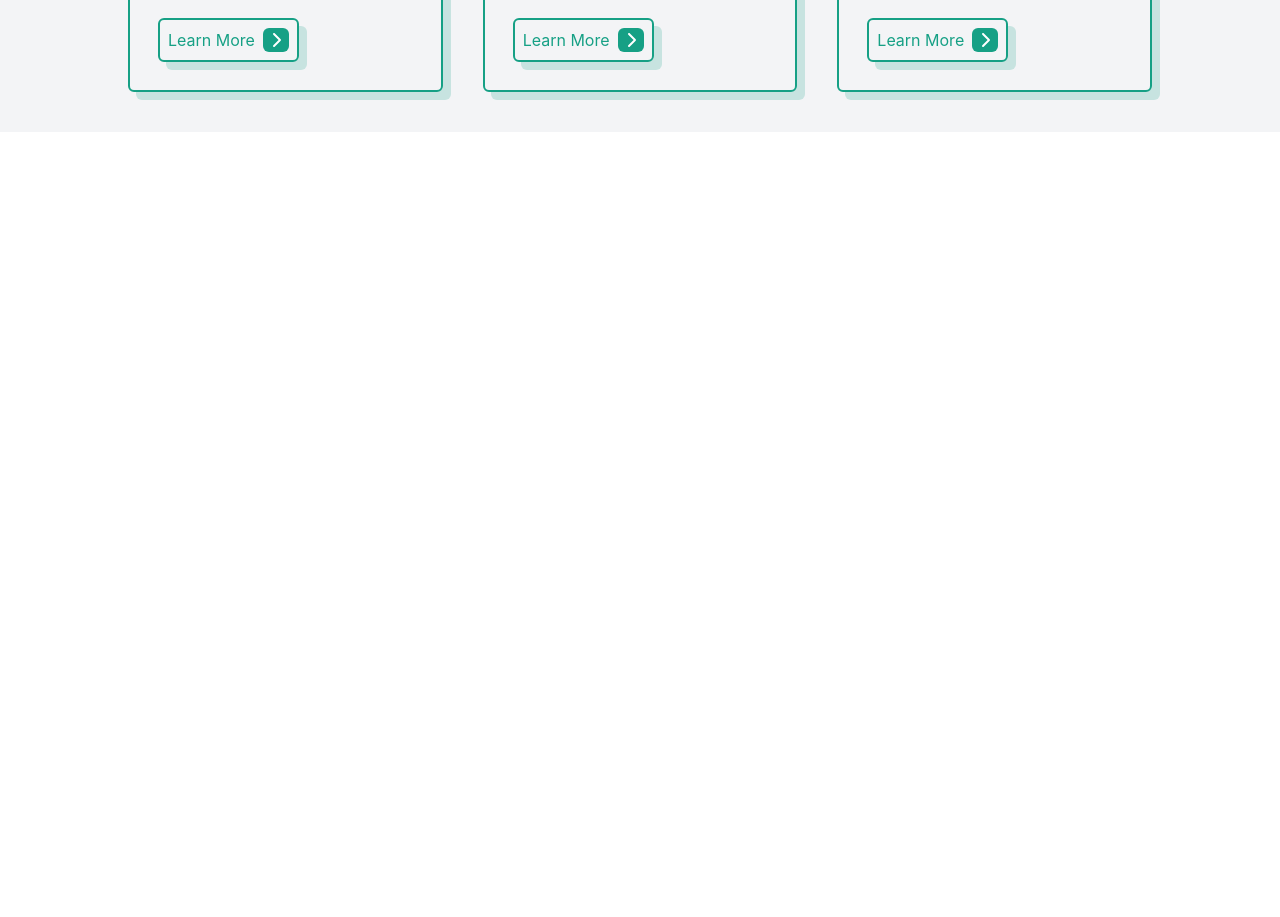
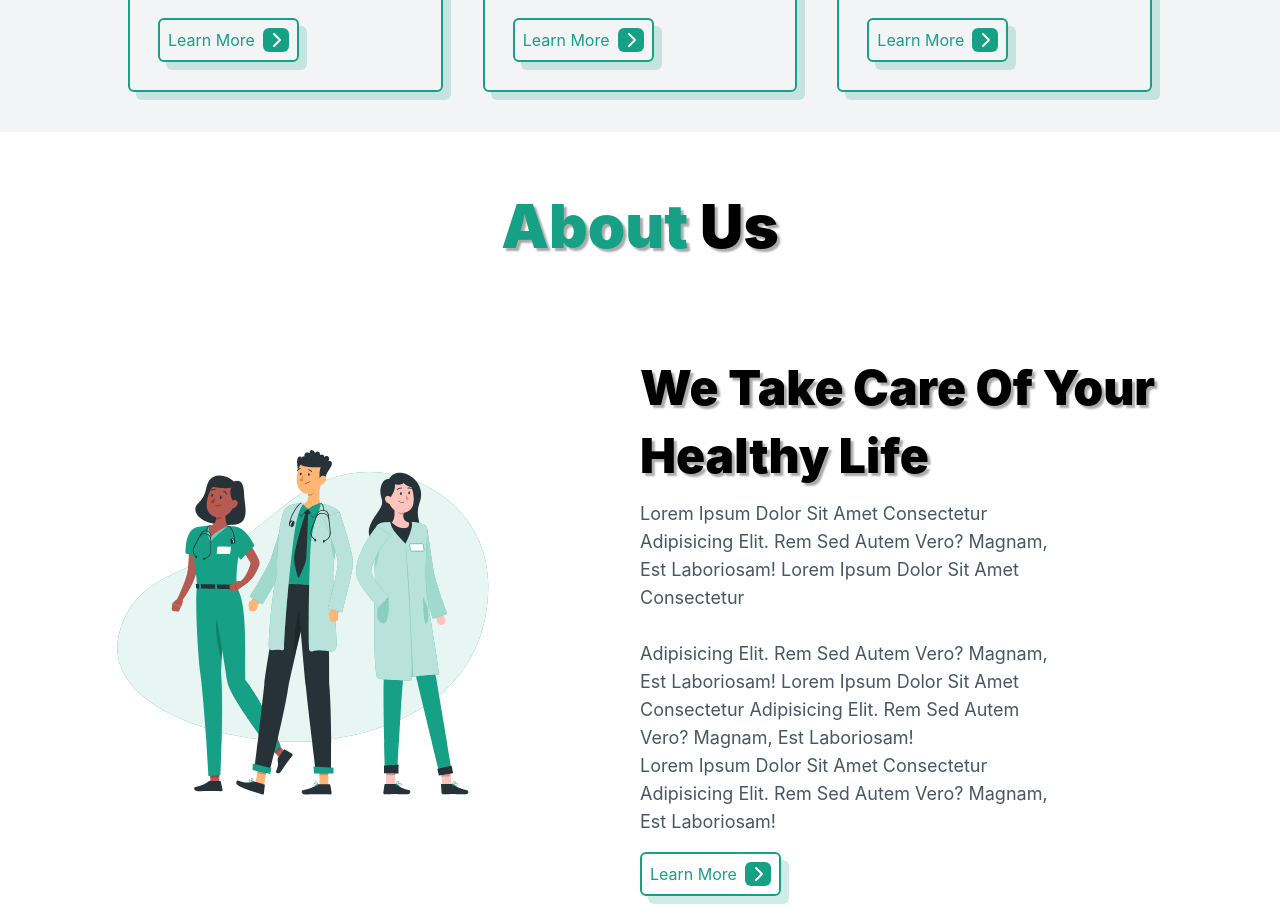
Before and after one commit to KofiAckah/MedCare, a React (Create React App) app: page / in a window 1280 px wide. Shown: the part 1880-2797 px from the top of the page. Before the commit the page ends 2012 px from the top, so only its background shows below. Built offline with nearby package versions, Linux system fonts and the light colour scheme.

Commit message:
Done with the About Page

```diff
--- a/src/App.js
+++ b/src/App.js
@@ -1,4 +1,5 @@
 import "./App.css";
+import About from "./Components/About";
 import Home from "./Components/Home";
 import InfoHome from "./Components/InfoHome";
 import NavBar from "./Components/NavBar";
@@ -11,6 +12,7 @@ function App() {
       <Home />
       <InfoHome />
       <Services />
+      <About />
     </div>
   );
 }
--- /dev/null
+++ b/src/Components/About.js
@@ -0,0 +1,40 @@
+import React from "react";
+import DocImage from "../Images/Doctors.gif";
+import { FontAwesomeIcon } from "@fortawesome/react-fontawesome";
+import { faChevronRight } from "@fortawesome/free-solid-svg-icons";
+
+export default function About() {
+  return (
+    <div id="about" className="h-screen grid grid-cols-2">
+      <h2 className="col-span-2 text-center text-6xl font-black text-shadow mt-16">
+        <span className="text-primary">About</span> Us
+      </h2>
+      <div className="flex justify-center items-center h-full">
+        <img src={DocImage} alt="Gif Image of A Doctor" className="bg-none" />
+      </div>
+      <div className="flex flex-col h-full justify-center">
+        <h2 className="text-5xl font-black text-shadow">
+          We Take Care Of Your <span className="block my-5">Healthy Life</span>
+        </h2>
+        <p className="w-8/12 text-lg text-gray-600">
+          Lorem Ipsum Dolor Sit Amet Consectetur Adipisicing Elit. Rem Sed Autem
+          Vero? Magnam, Est Laboriosam! Lorem Ipsum Dolor Sit Amet Consectetur
+          <br />
+          <br />
+          Adipisicing Elit. Rem Sed Autem Vero? Magnam, Est Laboriosam! Lorem
+          Ipsum Dolor Sit Amet Consectetur Adipisicing Elit. Rem Sed Autem Vero?
+          Magnam, Est Laboriosam!
+          <br />
+          Lorem Ipsum Dolor Sit Amet Consectetur Adipisicing Elit. Rem Sed Autem
+          Vero? Magnam, Est Laboriosam!
+        </p>
+        <button className="self-start border-2 border-primary text-primary p-2 rounded-md mt-4 flex hover:text-white hover:bg-primary ease-in-out transition-all duration-500 bgHover">
+          Learn More
+          <span className="bg-primary text-white ml-2 font-bold rounded-md px-2">
+            <FontAwesomeIcon icon={faChevronRight} />
+          </span>
+        </button>
+      </div>
+    </div>
+  );
+}
--- a/src/Components/Home.js
+++ b/src/Components/Home.js
@@ -5,7 +5,7 @@ import { faChevronRight } from "@fortawesome/free-solid-svg-icons";
 
 export default function Home() {
   return (
-    <div id="home" className="h-screen grid grid-cols-2">
+    <div id="home" className="h-screen grid grid-cols-2 bg-gray-100">
       <div className="flex justify-center items-center h-full">
         <img src={HomeImage} alt="Gif Image of A Doctor" className="bg-none" />
       </div>
```
Also changed, not shown: src/Images/Contraception methods.gif, src/Images/Doctors.gif (added).
